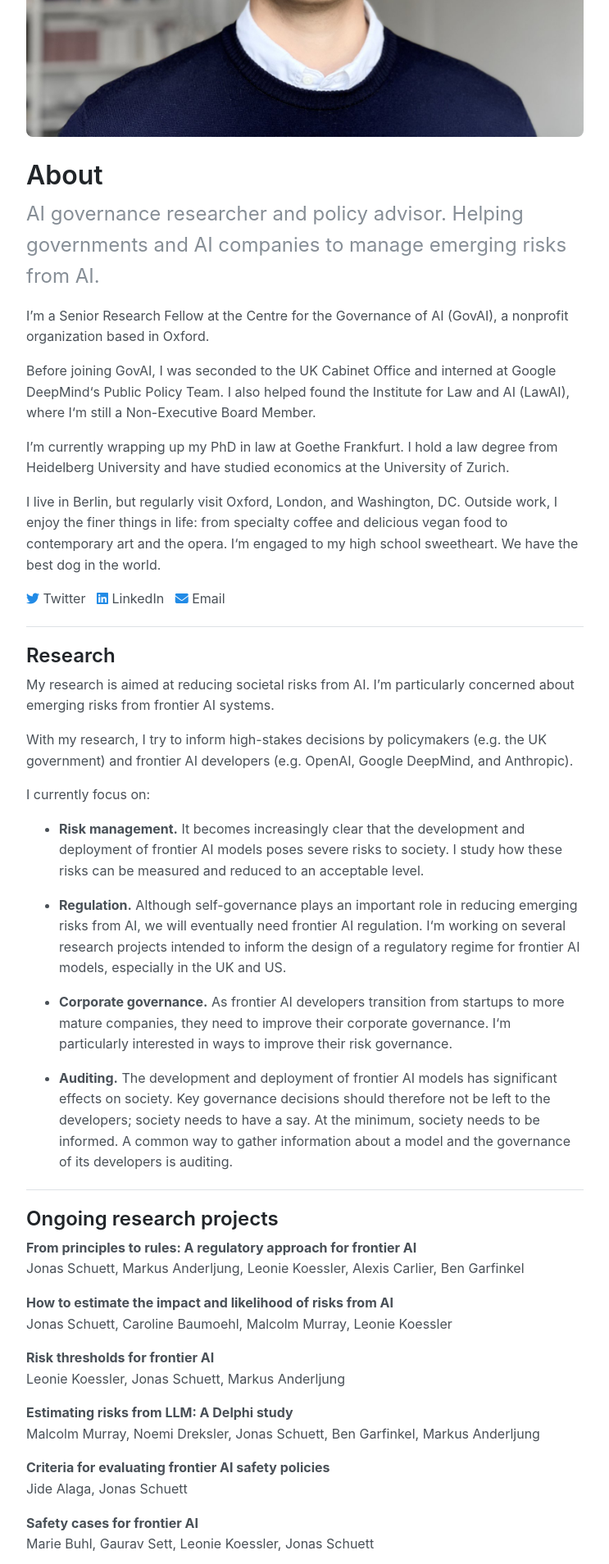
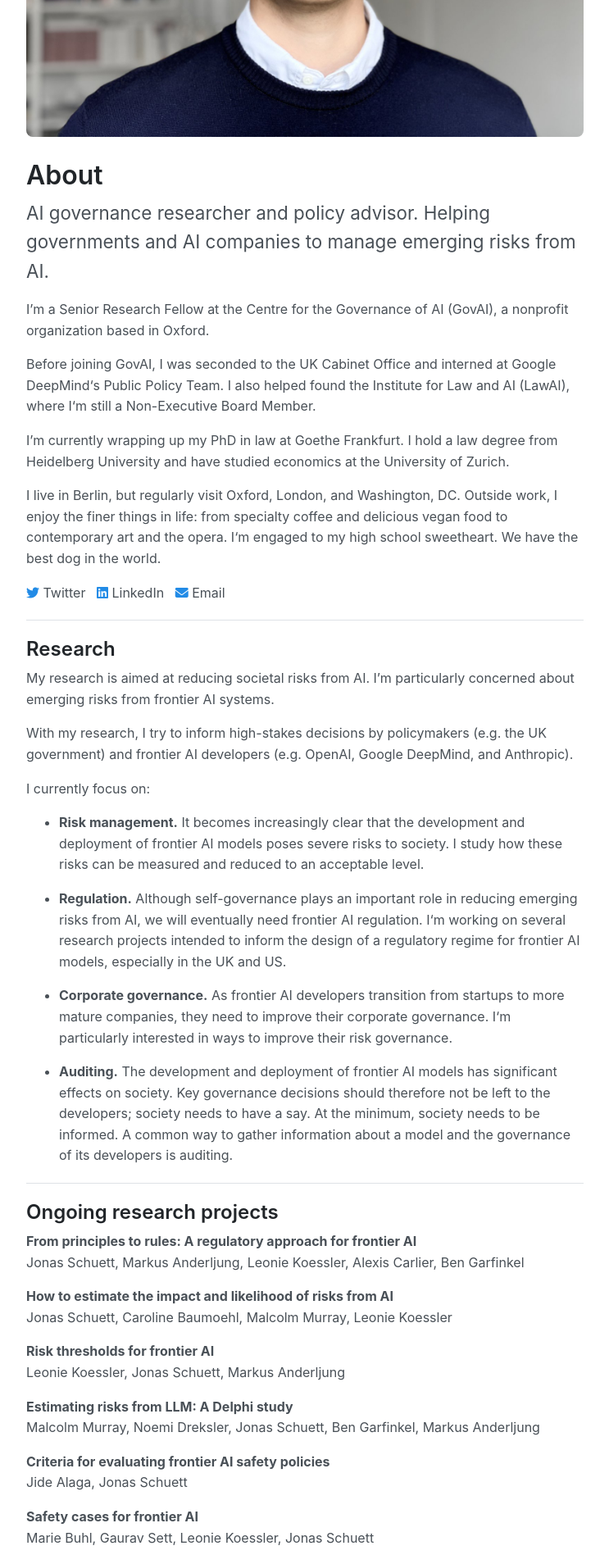
Before and after one commit to jonasschuett/jonasschuett.github.io, a Jekyll site: the page built from index.html, in a window 1280 px wide. Shown: the part 469-2377 px from the top of the page at 82% size, without its empty margins (268-1011 px from the left). Built offline with Jekyll 4.4.1, drawn with Linux system fonts in a browser that asks for light colours; nearby versions of some CDN libraries; the list of posts is cut into pages by our own code.

Commit message:
Update _type.scss

```diff
--- a/_sass/_type.scss
+++ b/_sass/_type.scss
@@ -110,7 +110,7 @@ a[href^="#fnref:"] {
 // Extend paragraphs with `.lead` for larger introductory text.
 
 .lead {
-  font-size: 1.5rem;
+  font-size: 1.4rem;
   font-weight: 400;
-  color: var(--gray-600);
+  color: var(--gray-700);
 }
```
